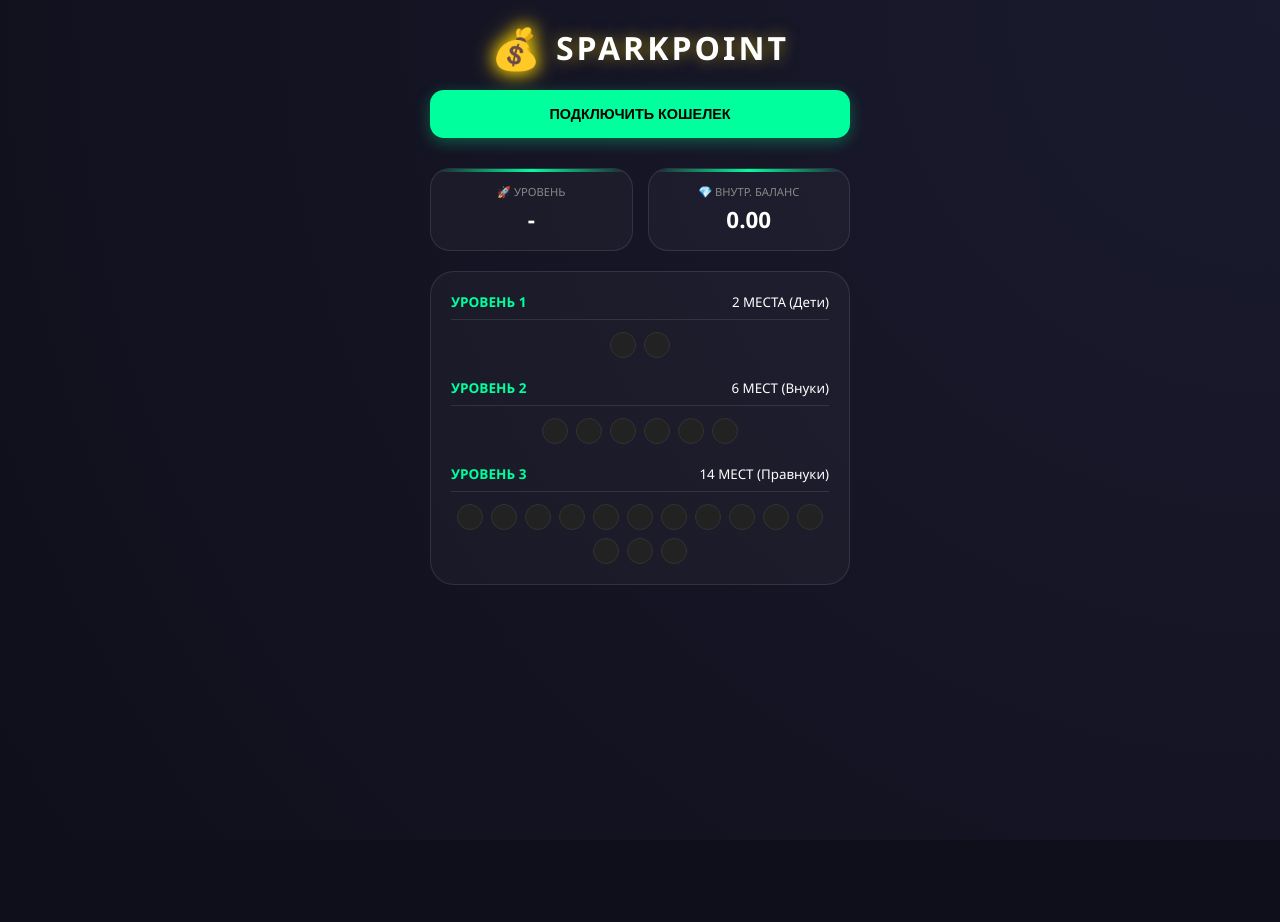
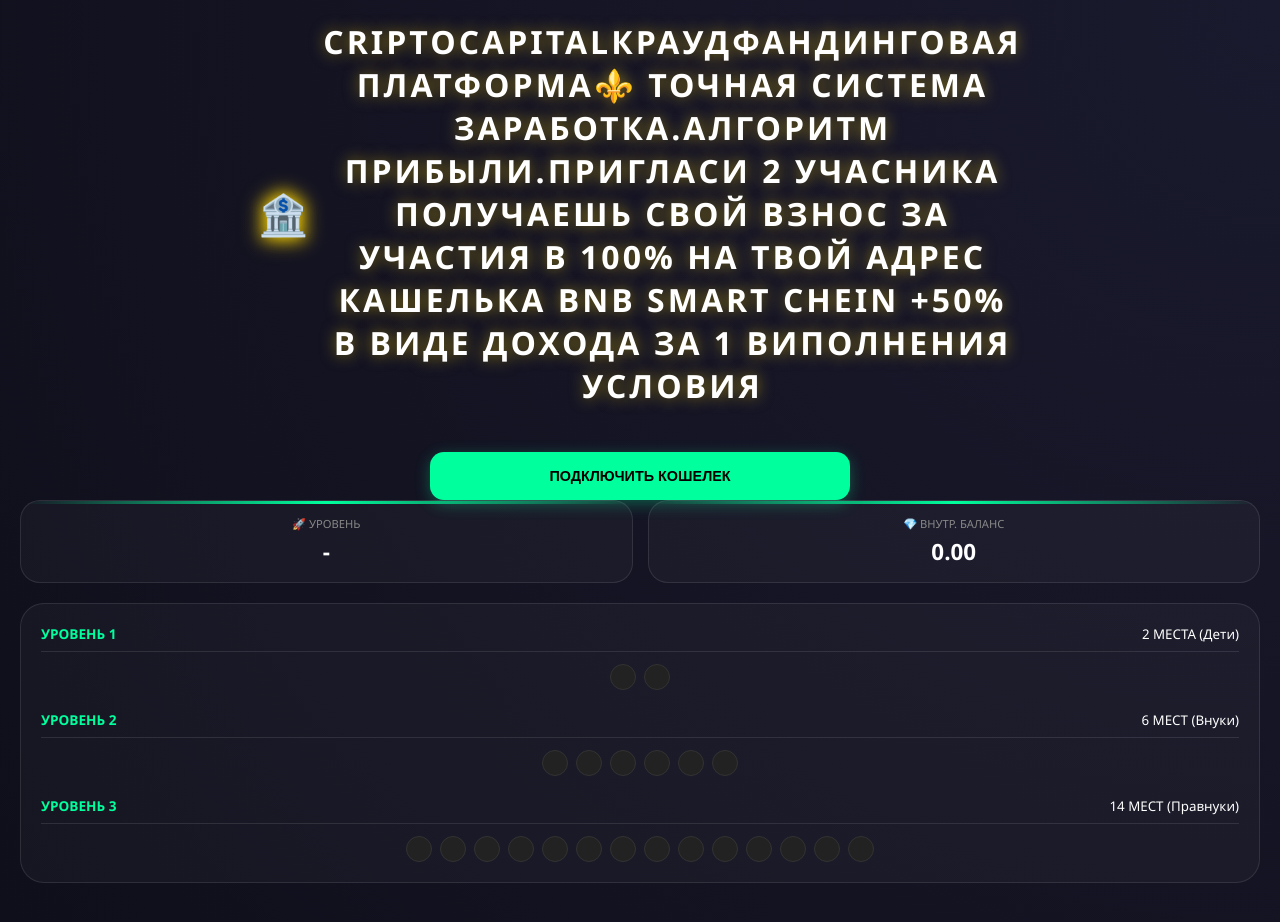
Before and after one commit to sparkpointoficial-rgb/SparkPoint303, a plain HTML site: page index.html in a window 1280 px wide. Before the commit the page ends 840 px from the top, so only its background shows below. Drawn offline with Linux system fonts and the light colour scheme.

Commit message:
Update index.html

```diff
--- a/index.html
+++ b/index.html
@@ -98,7 +98,9 @@
 
 <div class="container">
     <div class="header">
-        <div class="logo"><span>💰</span> SPARKPOINT</div>
+        <div class="logo"><span>🏦</span> CriptoCapitalКраудфандинговая платформа⚜️
+Точная система заработка.Алгоритм прибыли.Пригласи 2 учасника получаешь свой взнос за участия в 100% на твой адрес кашелька BNB Smart Chein +50% в виде дохода за 1 виполнения условия </div>
+        </header> </div>
         <div id="addrDisplay" class="wallet-addr hidden">Не подключен</div>
         <button id="connBtn" class="btn btn-green" style="margin-top: 15px;" onclick="connect()">Подключить Кошелек</button>
     </div>
```
